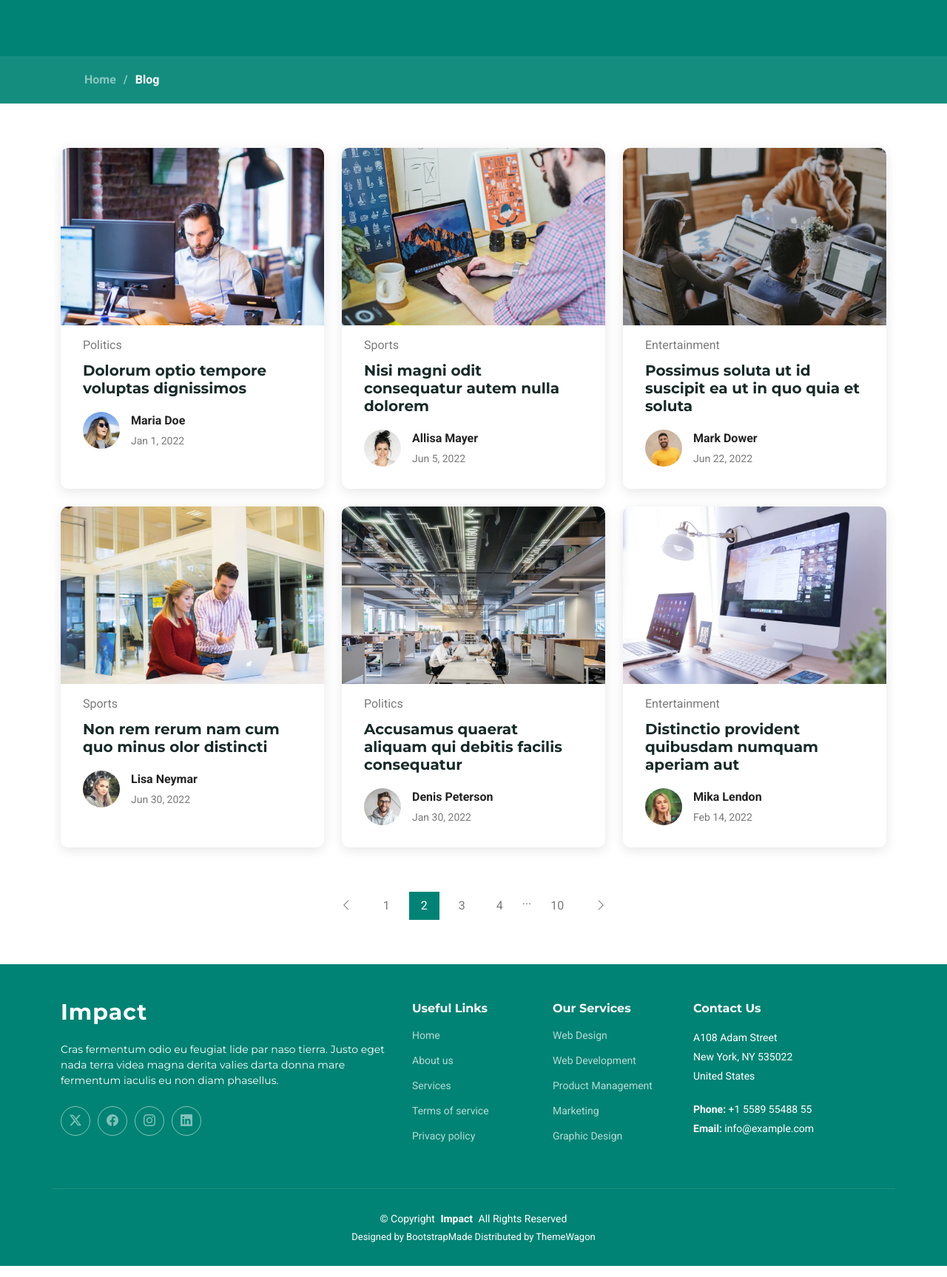
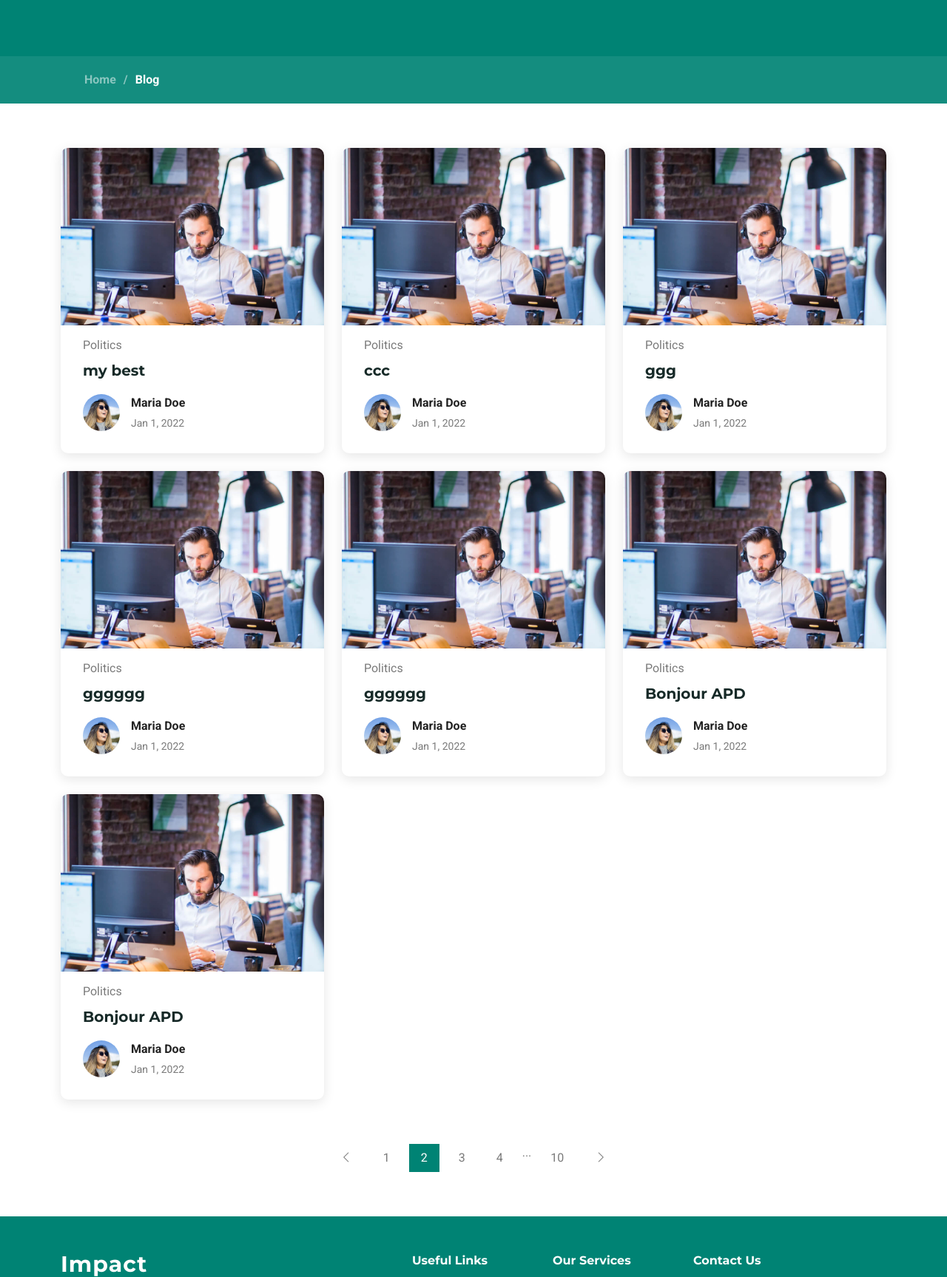
Before and after one commit to saratousall/blog_project, a Django app: page /blog/ in a window 1280 px wide. Shown: the part 291-2018 px from the top of the page at 74% size. Run offline with Django 5.2, Linux system fonts and the light colour scheme; data comes from the database, SQL or seed files in the repository; some libraries are stand-ins or nearby versions.

Commit message:
nouvelle modification

```diff
--- a/blog/templates/blog/blog.html
+++ b/blog/templates/blog/blog.html
@@ -128,25 +128,24 @@
 
     <!-- Blog Posts Section -->
     <section id="blog-posts" class="blog-posts section">
-
       <div class="container">
         <div class="row gy-4">
-
-          <div class="col-lg-4">
+          {% for post in posts %}
+            <div class="col-lg-4 col-md-6">
               <article>
 
                 <div class="post-img">
-                <img src="{% static '/img/blog/blog-1.jpg' %}" alt="" class="img-fluid">
+                  <img src="{% static 'img/blog/blog-1.jpg' %}" alt="" class="img-fluid">
                 </div>
 
                 <p class="post-category">Politics</p>
 
                 <h2 class="title">
-                <a href="blog-details.html">Dolorum optio tempore voluptas dignissimos</a>
+                  <a href="blog-details.html">{{ post.title }}</a>
                 </h2>
 
                 <div class="d-flex align-items-center">
-                <img src="{% static '/img/blog/blog-author.jpg' %}" alt="" class="img-fluid post-author-img flex-shrink-0">
+                  <img src="{% static 'img/blog/blog-author.jpg' %}" alt="" class="img-fluid post-author-img flex-shrink-0">
                   <div class="post-meta">
                     <p class="post-author">Maria Doe</p>
                     <p class="post-date">
@@ -157,141 +156,11 @@
 
               </article>
             </div><!-- End post list item -->
-
-          <div class="col-lg-4">
-            <article>
-
-              <div class="post-img">
-                <img src="{% static '/img/blog/blog-2.jpg' %}" alt="" class="img-fluid">
-              </div>
-
-              <p class="post-category">Sports</p>
-
-              <h2 class="title">
-                <a href="blog-details.html">Nisi magni odit consequatur autem nulla dolorem</a>
-              </h2>
-
-              <div class="d-flex align-items-center">
-                <img src="{% static '/img/blog/blog-author-2.jpg' %}" alt="" class="img-fluid post-author-img flex-shrink-0">
-                <div class="post-meta">
-                  <p class="post-author">Allisa Mayer</p>
-                  <p class="post-date">
-                    <time datetime="2022-01-01">Jun 5, 2022</time>
-                  </p>
+          {% endfor %}
         </div>
       </div>
+    </section>
 
-            </article>
-          </div><!-- End post list item -->
-
-          <div class="col-lg-4">
-            <article>
-
-              <div class="post-img">
-                <img src="{% static '/img/blog/blog-3.jpg' %}" alt="" class="img-fluid">
-              </div>
-
-              <p class="post-category">Entertainment</p>
-
-              <h2 class="title">
-                <a href="blog-details.html">Possimus soluta ut id suscipit ea ut in quo quia et soluta</a>
-              </h2>
-
-              <div class="d-flex align-items-center">
-                <img src="{% static '/img/blog/blog-author-3.jpg' %}" alt="" class="img-fluid post-author-img flex-shrink-0">
-                <div class="post-meta">
-                  <p class="post-author">Mark Dower</p>
-                  <p class="post-date">
-                    <time datetime="2022-01-01">Jun 22, 2022</time>
-                  </p>
-                </div>
-              </div>
-
-            </article>
-          </div><!-- End post list item -->
-
-          <div class="col-lg-4">
-            <article>
-
-              <div class="post-img">
-                <img src="{% static '/img/blog/blog-4.jpg' %}" alt="" class="img-fluid">
-              </div>
-
-              <p class="post-category">Sports</p>
-
-              <h2 class="title">
-                <a href="blog-details.html">Non rem rerum nam cum quo minus olor distincti</a>
-              </h2>
-
-              <div class="d-flex align-items-center">
-                <img src="{% static '/img/blog/blog-author-4.jpg' %}" alt="" class="img-fluid post-author-img flex-shrink-0">
-                <div class="post-meta">
-                  <p class="post-author">Lisa Neymar</p>
-                  <p class="post-date">
-                    <time datetime="2022-01-01">Jun 30, 2022</time>
-                  </p>
-                </div>
-              </div>
-
-            </article>
-          </div><!-- End post list item -->
-
-          <div class="col-lg-4">
-            <article>
-
-              <div class="post-img">
-                <img src="{% static '/img/blog/blog-5.jpg' %}" alt="" class="img-fluid">
-              </div>
-
-              <p class="post-category">Politics</p>
-
-              <h2 class="title">
-                <a href="blog-details.html">Accusamus quaerat aliquam qui debitis facilis consequatur</a>
-              </h2>
-
-              <div class="d-flex align-items-center">
-                <img src="{% static '/img/blog/blog-author-5.jpg' %}" alt="" class="img-fluid post-author-img flex-shrink-0">
-                <div class="post-meta">
-                  <p class="post-author">Denis Peterson</p>
-                  <p class="post-date">
-                    <time datetime="2022-01-01">Jan 30, 2022</time>
-                  </p>
-                </div>
-              </div>
-
-            </article>
-          </div><!-- End post list item -->
-
-          <div class="col-lg-4">
-            <article>
-
-              <div class="post-img">
-                <img src="{% static '/img/blog/blog-6.jpg' %}" alt="" class="img-fluid">
-              </div>
-
-              <p class="post-category">Entertainment</p>
-
-              <h2 class="title">
-                <a href="blog-details.html">Distinctio provident quibusdam numquam aperiam aut</a>
-              </h2>
-
-              <div class="d-flex align-items-center">
-                <img src="{% static '/img/blog/blog-author-6.jpg' %}" alt="" class="img-fluid post-author-img flex-shrink-0">
-                <div class="post-meta">
-                  <p class="post-author">Mika Lendon</p>
-                  <p class="post-date">
-                    <time datetime="2022-01-01">Feb 14, 2022</time>
-                  </p>
-                </div>
-              </div>
-
-            </article>
-          </div><!-- End post list item -->
-
-        </div>
-      </div>
-
-    </section><!-- /Blog Posts Section -->
 
     <!-- Blog Pagination Section -->
     <section id="blog-pagination" class="blog-pagination section">
--- a/blog/views.py
+++ b/blog/views.py
@@ -30,6 +30,8 @@ def home(request):
 
 
 def blog(request):
-    return render(request, 'blog/blog.html')
+    posts = Post.objects.all().order_by('-created_at')
+
+    return render(request, 'blog/blog.html', {'posts': posts})
 
 # Create your views here.
```
Lines whose indentation alone changed are shown as unchanged.
